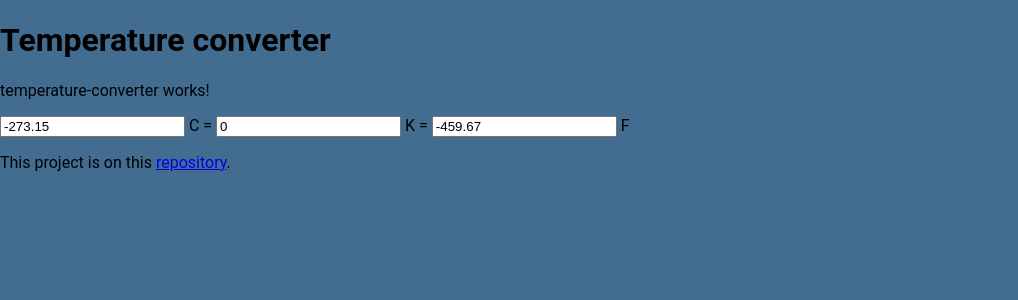
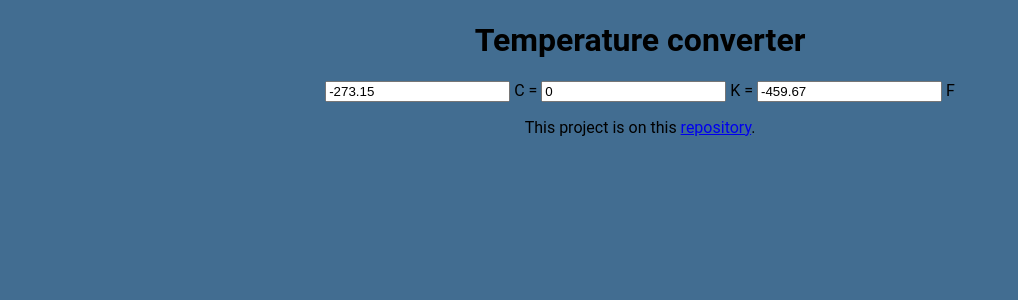
Before and after one commit to ThiaudioTT/temperatureConverter, an Angular app: page / in a window 1280 px wide. Shown: the top 300 px of the page, without its empty margins (0-1018 px from the left). Built offline with nearby package versions, Linux system fonts and the light colour scheme.

Commit message:
feat: align center

```diff
--- a/src/app/components/temperature-converter/temperature-converter.component.html
+++ b/src/app/components/temperature-converter/temperature-converter.component.html
@@ -1,5 +1,3 @@
-<p>temperature-converter works!</p>
-
 <!-- <input type="text" [(ngModel)]="celsius" (ngModelChange)="convertCelsiusToKelvin()" /> -->
 
 <label for="celsius">
--- a/src/styles.scss
+++ b/src/styles.scss
@@ -5,4 +5,9 @@ body {
   font-family: 'Roboto', sans-serif;
   margin: 0;
   padding: 0;
+
+  // align center:
+  display: flex;
+  justify-content: center;
+  text-align: center;
 }
```
